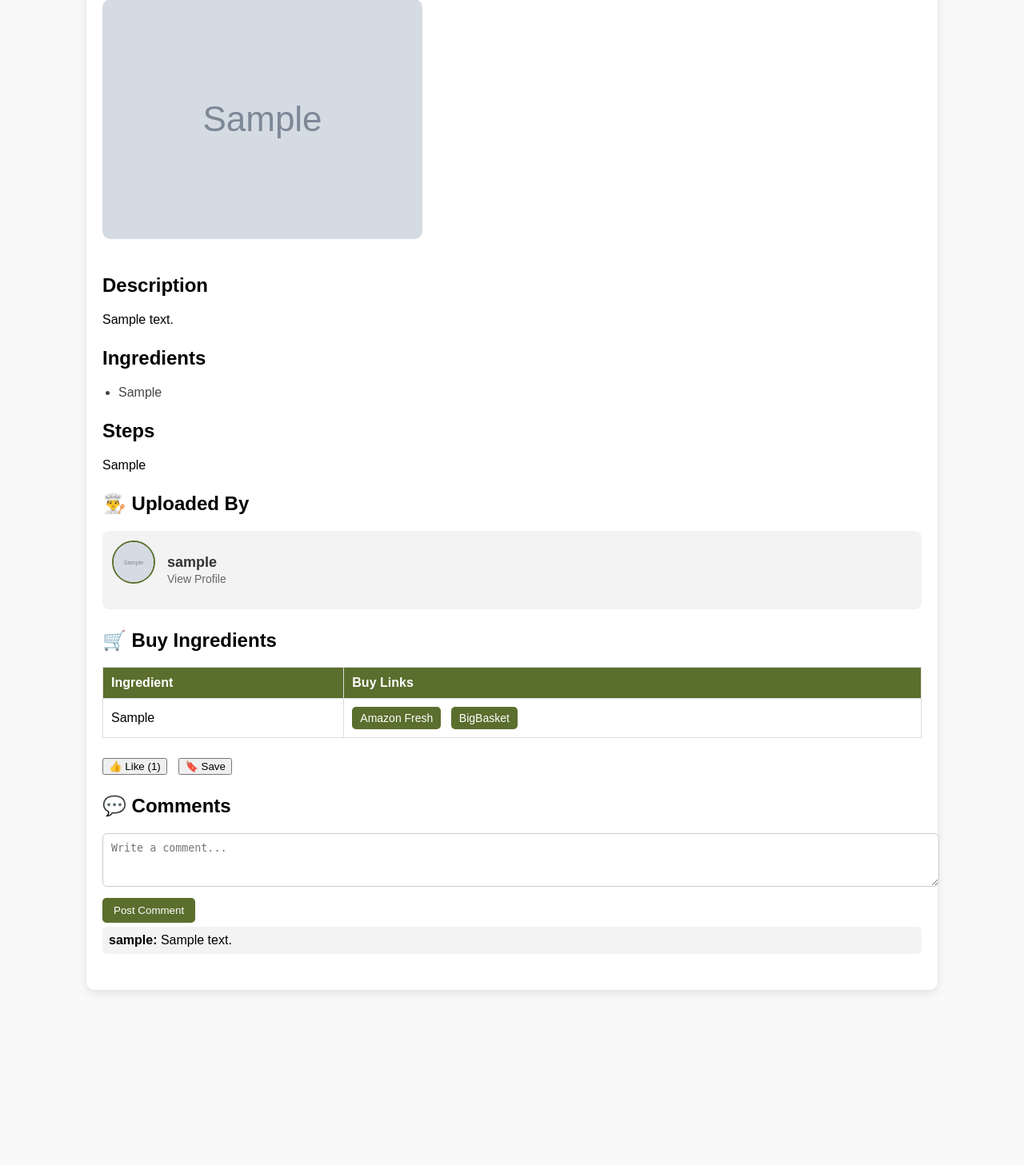
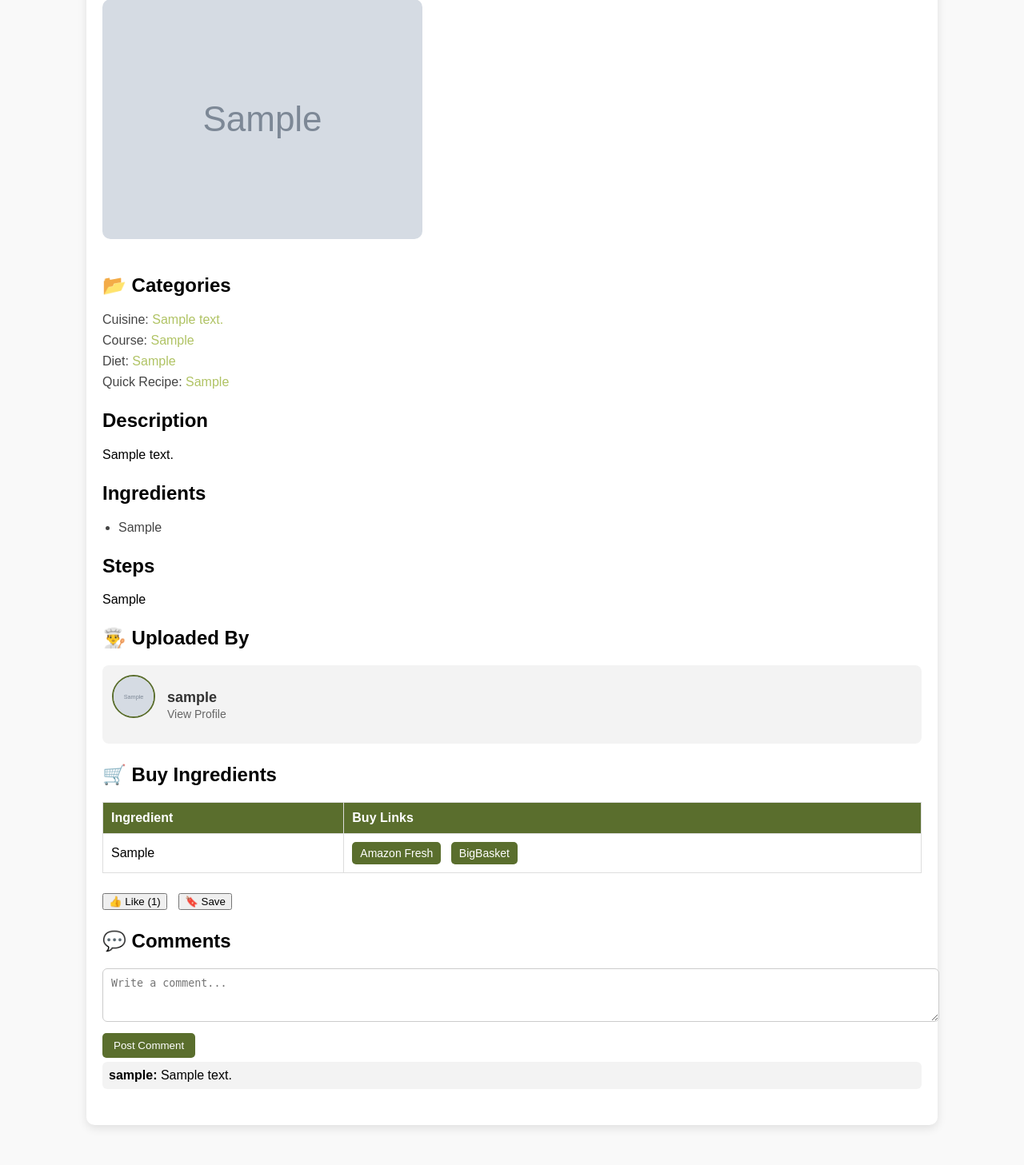
Before and after one commit to ann-riya18/Taste_It, a PHP site: page /view_recipe.php?id=1 in a window 1280 px wide. Shown: the part 151-1608 px from the top of the page at 80% size. Before the commit the page ends 1393 px from the top, so only its background shows below. Run offline with PHP 8.4, Linux system fonts and the light colour scheme; tables that the repository leaves empty or names only in its code hold one stand-in row (values such as "Sample post"); grey boxes marked "Sample" are stand-in pictures.

Commit message:
Add files via upload

```diff
--- a/view_recipe.php
+++ b/view_recipe.php
@@ -18,6 +18,12 @@ if ($result && $result->num_rows > 0) {
     $ingredients = explode(",", $row['ingredients']);
     $img = $row['image_path'] ?: "img/placeholder.png";
     $uploaded_by = $row['user_id'];
+
+    // New category fields
+    $cuisine = htmlspecialchars($row['cuisine']);
+    $course  = htmlspecialchars($row['course']);
+    $diet    = htmlspecialchars($row['diet']);
+    $quick   = htmlspecialchars($row['quick_recipe']);
 
     // Fetch uploader details
     $sql_user = "SELECT username, profile_pic, bio FROM users WHERE id=$uploaded_by";
@@ -86,7 +92,7 @@ $res_comments = $conn->query($sql_comments);
   <meta charset="UTF-8">
   <title><?php echo $title; ?> - TasteIt</title>
   <style>
-    body {font-family: Arial, sans-serif; margin:0; padding:0; background:#f9f9f9;}
+    body {font-family: 'Poppins', sans-serif; margin:0; padding:0; background:#f9f9f9;}
     .container {width:80%; margin:50px auto; background:#fff; padding:20px; border-radius:10px; box-shadow:0 4px 12px rgba(0,0,0,0.1);}
     h1 {color:#333;}
     img {max-width:100%; border-radius:10px; margin-bottom:20px;}
@@ -136,12 +142,36 @@ $res_comments = $conn->query($sql_comments);
     }
     .uploader-card h3 {margin:0; font-size:18px; color:#333;}
     .uploader-card p {margin:2px 0 0; font-size:14px; color:#666;}
+
+    /* Categories */
+    .categories ul {list-style:none; padding:0;}
+    .categories li {margin-bottom:8px;}
+    .categories a {color:#B0C364; text-decoration:none; font-weight:500;}
+    .categories a:hover {text-decoration:underline;}
   </style>
 </head>
 <body>
   <div class="container">
     <h1><?php echo $title; ?></h1>
     <img src="<?php echo $img; ?>" alt="<?php echo $title; ?>">
+
+    <div class="section categories">
+      <h2>📂 Categories</h2>
+      <ul>
+        <?php if ($cuisine): ?>
+          <li>Cuisine: <a href="search.php?cuisine=<?php echo urlencode($cuisine); ?>"><?php echo $cuisine; ?></a></li>
+        <?php endif; ?>
+        <?php if ($course): ?>
+          <li>Course: <a href="search.php?course=<?php echo urlencode($course); ?>"><?php echo $course; ?></a></li>
+        <?php endif; ?>
+        <?php if ($diet): ?>
+          <li>Diet: <a href="search.php?diet=<?php echo urlencode($diet); ?>"><?php echo $diet; ?></a></li>
+        <?php endif; ?>
+        <?php if ($quick): ?>
+          <li>Quick Recipe: <a href="search.php?quick=<?php echo urlencode($quick); ?>"><?php echo $quick; ?></a></li>
+        <?php endif; ?>
+      </ul>
+    </div>
 
     <div class="section">
       <h2>Description</h2>
```
